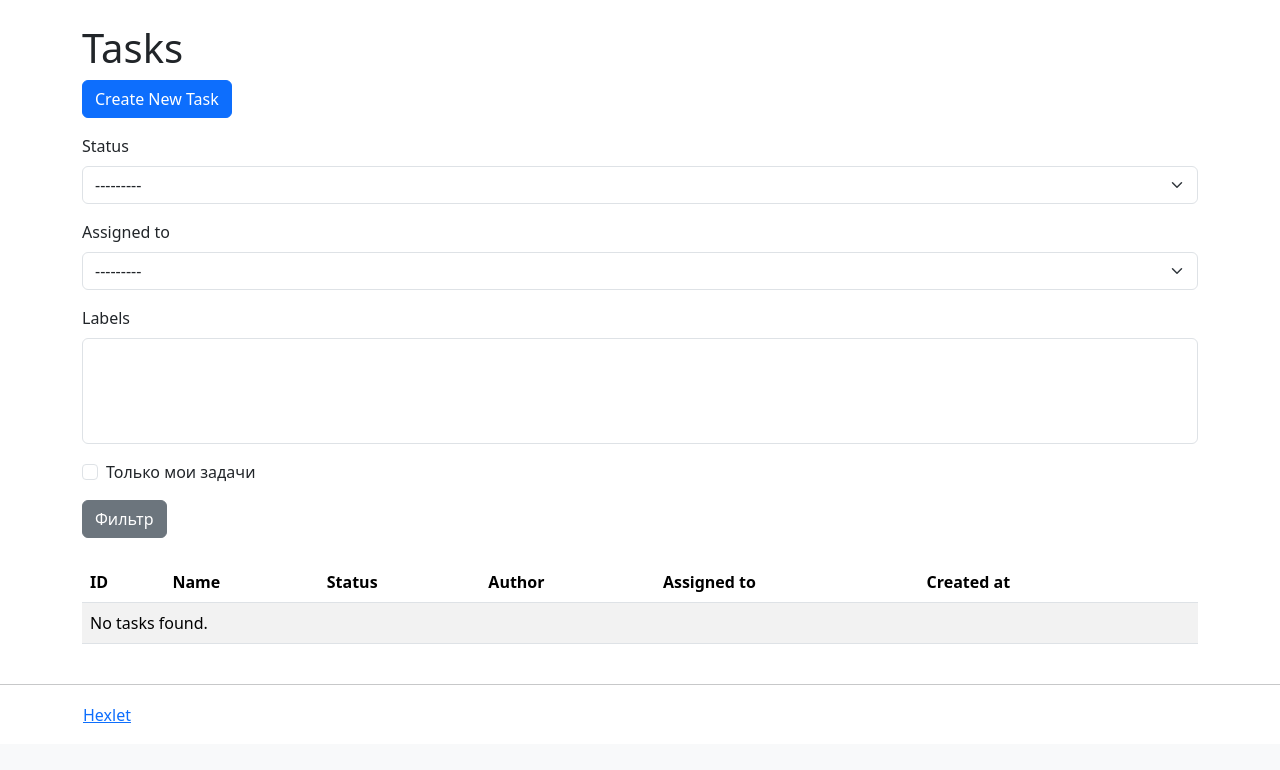
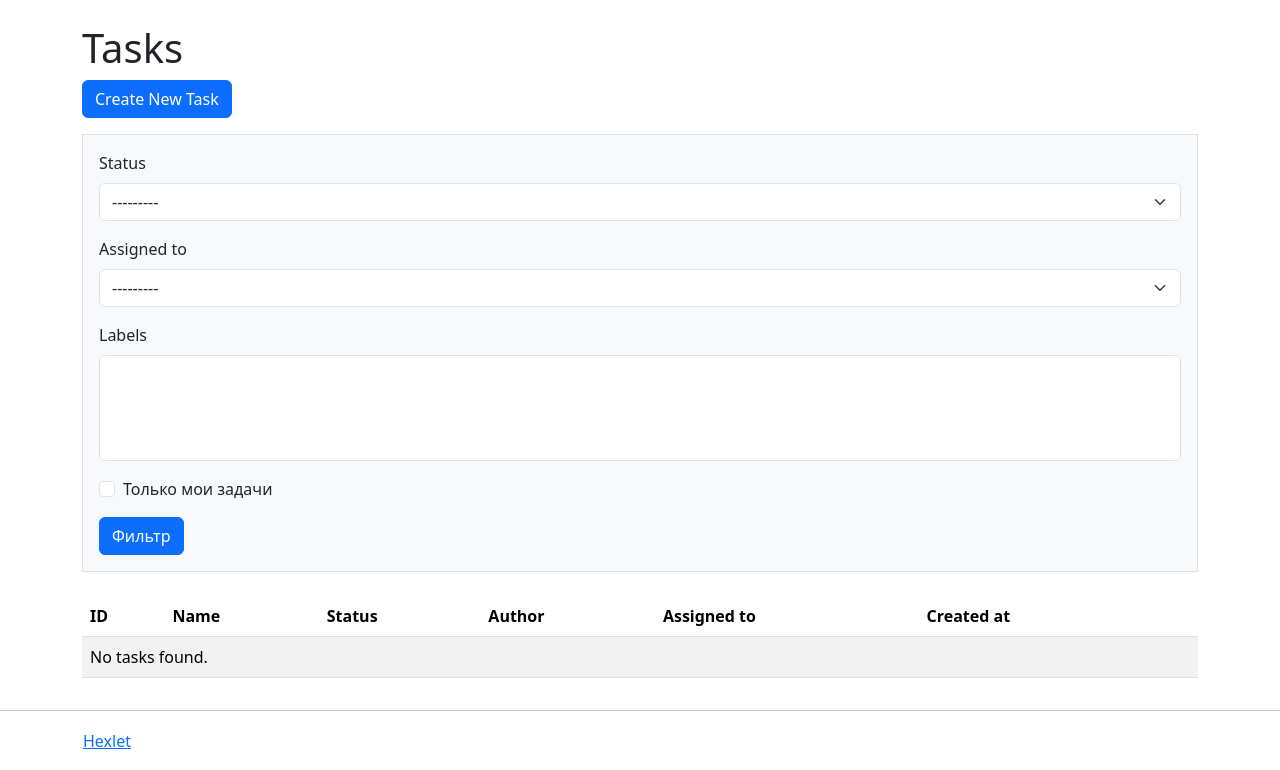
Before and after one commit to Maxcosanostra/python-project-52, a Django app: page /tasks/ in a window 1280 px wide. Shown: the part 56-826 px from the top of the page. Before the commit the page ends 779 px from the top, so only its background shows below. Run offline with Django 5.2, Linux system fonts and the light colour scheme; a user stored in the database is signed in; data comes from the database, SQL or seed files in the repository; data that the repository does not hold is empty; some libraries are stand-ins or nearby versions.

Commit message:
add container to filter block

```diff
--- a/templates/tasks/task_list.html
+++ b/templates/tasks/task_list.html
@@ -9,10 +9,12 @@
 <a href="{% url 'task_create' %}" class="btn btn-primary mb-3">{% trans "Create New Task" %}</a>
 
 <!-- Фильтрация -->
-<form method="get" class="mb-4">
-    {% bootstrap_form filter.form %}
-    <button type="submit" class="btn btn-secondary">{% trans "Filter" %}</button>
-</form>
+<div class="container bg-light border p-3 mb-4">
+  <form method="get" class="mb-0">
+      {% bootstrap_form filter.form %}
+      <button type="submit" class="btn btn-primary">{% trans "Filter" %}</button>
+  </form>
+</div>
 
 <table class="table table-striped">
     <thead>
```
